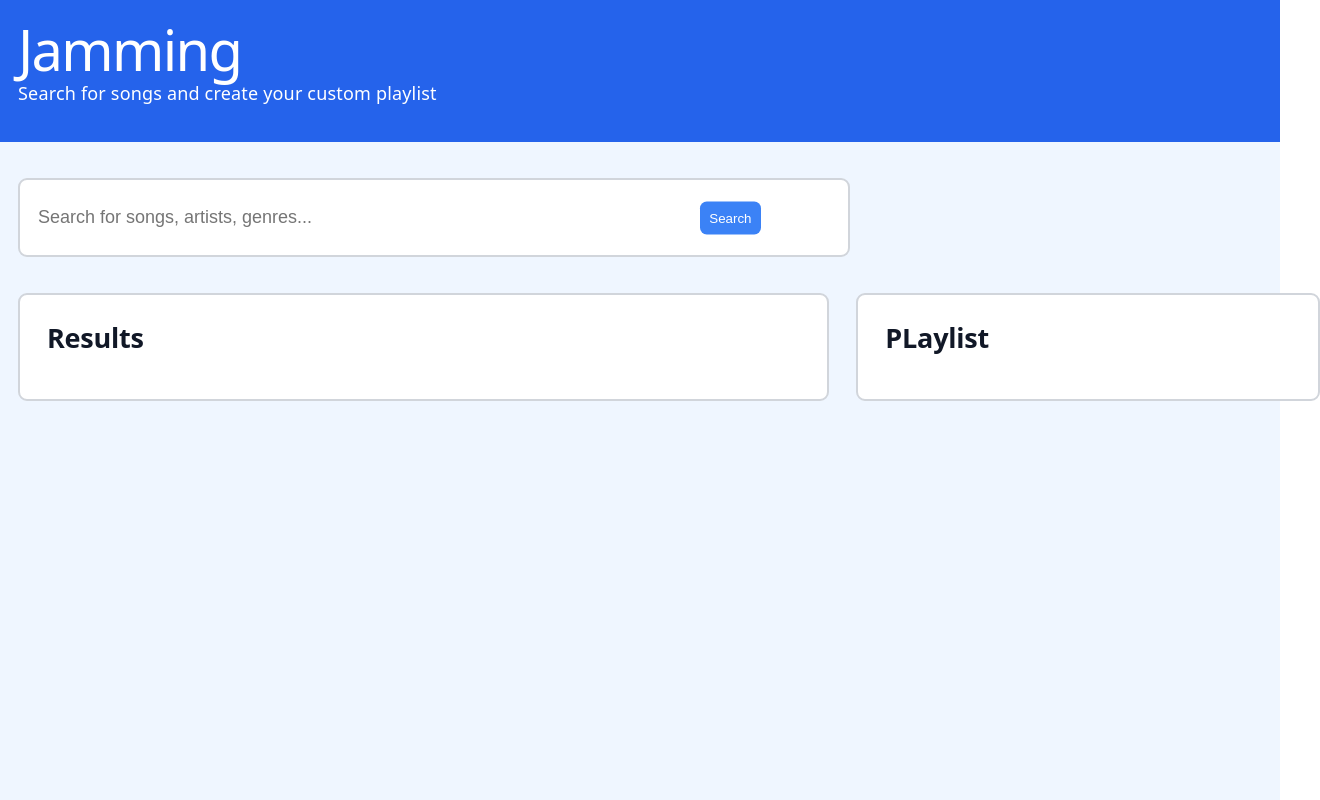
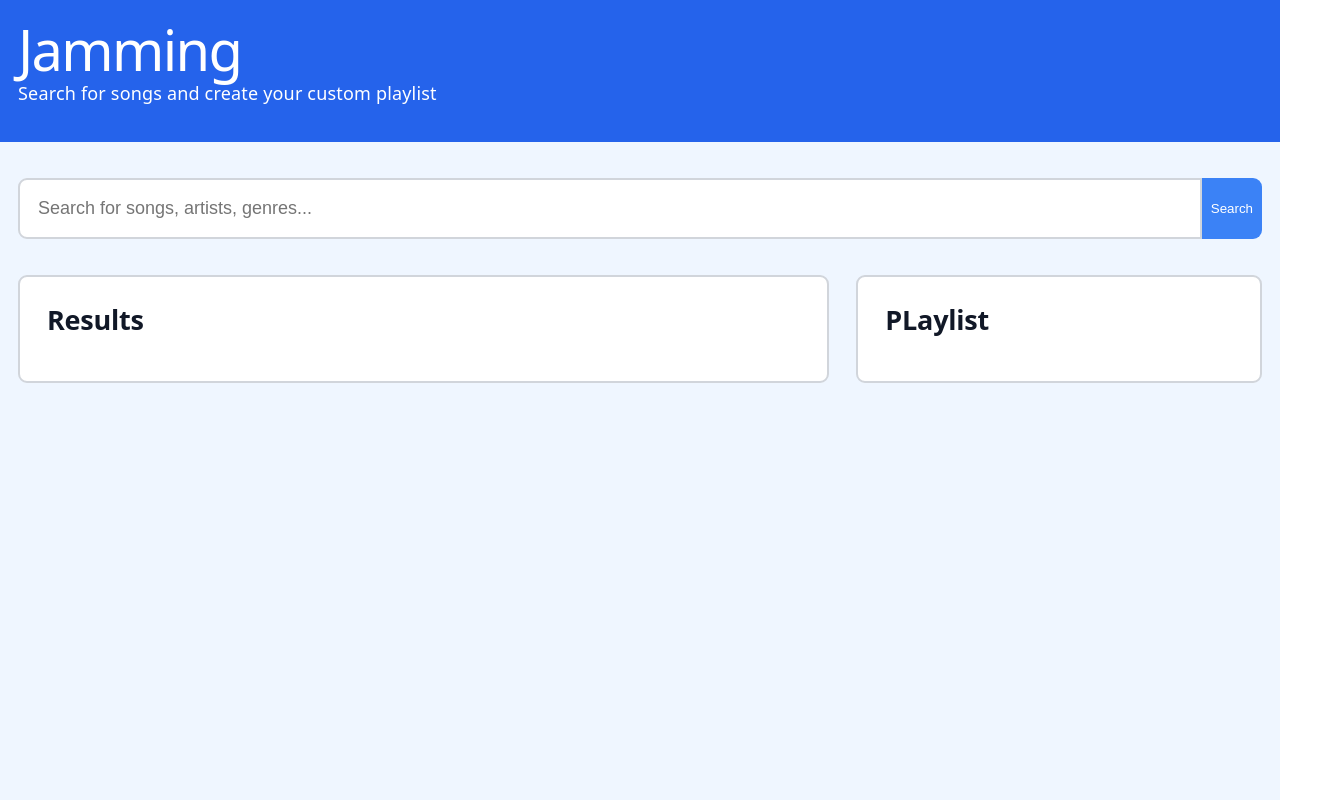
Before and after one commit to josegamundi/jammming-app, a React (Vite) app: page / in a window 1280 px wide. Shown: the whole page, 1320 px wide, since content can reach past the window. Built offline with nearby package versions, Linux system fonts and the light colour scheme.

Commit message:
style(ui): improve search-bar dimensions

```diff
--- a/src/App.module.css
+++ b/src/App.module.css
@@ -6,12 +6,12 @@
 .header {
   background-color: #2563eb;
   color: white;
-  padding: 2rem 1rem;
 
 }
 .headerContent {
   max-width: 1280px;
   margin: 0 auto;
+  padding: 2rem 1rem;
 }
 .headerTitle {
   margin: 0 0 1rem;
--- a/src/components/SearchBar/SearchBar.module.css
+++ b/src/components/SearchBar/SearchBar.module.css
@@ -1,14 +1,12 @@
 .searchContainer {
-  position: relative;
-  width: 100%;
-  max-width: 42rem;
+  display: flex;
 }
 
 .searchInput {
   width: 100%;
-  padding: 1.5rem 3rem 1.5rem 1rem;
+  padding: 1rem 1rem;
   font-size: 1rem;
-  border-radius: 0.5rem;
+  border-radius: 0.5rem 0 0 0.5rem;
   border: 2px solid #d1d5db;
   outline: none;
   transition: border-color 0.2s;
@@ -19,15 +17,11 @@
 }
 
 .searchButton {
-  position: absolute;
-  right: 0.75rem;
-  top: 50%;
-  transform: translateY(-50%);
   padding: 0.5rem;
   background-color: #3b82f6;
   color: white;
   border: none;
-  border-radius: 0.375rem;
+  border-radius: 0 0.5rem 0.5rem 0;
   cursor: pointer;
   transition: background-color 0.2s;
 }
--- a/src/index.css
+++ b/src/index.css
@@ -18,6 +18,10 @@
   @media (max-width: 1024px) {
     font-size: 16px;
   }
+}
+
+* {
+  box-sizing: border-box;
 }
 
 body {
```
